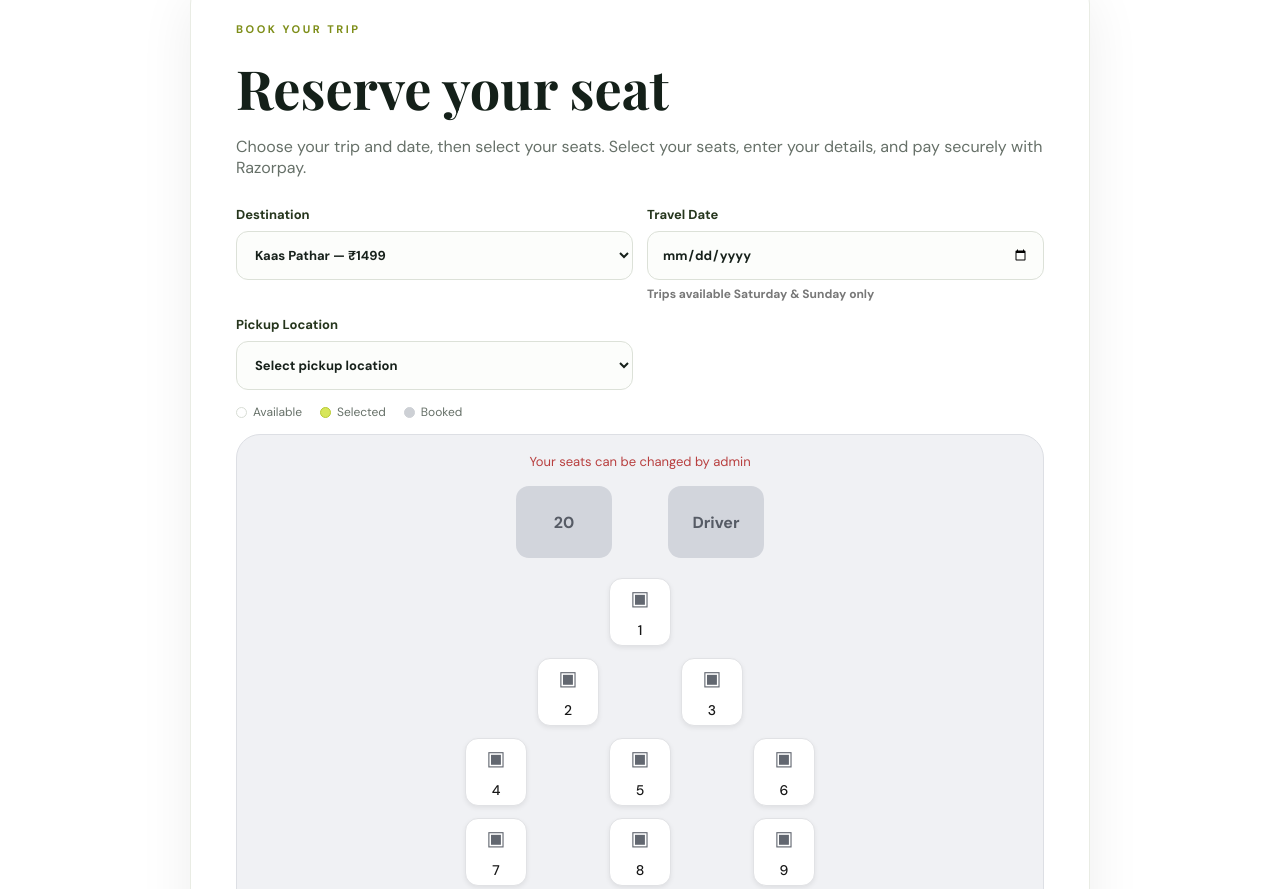
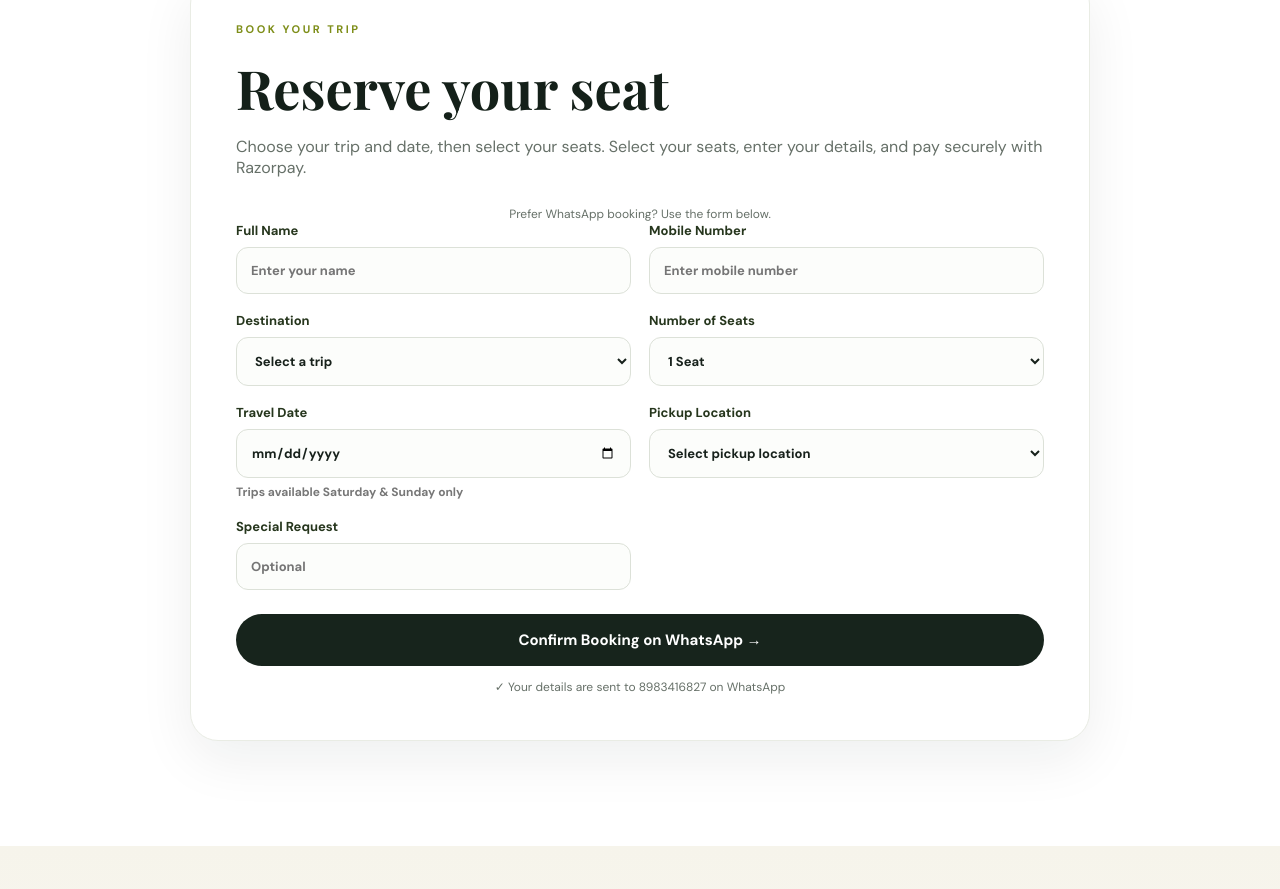
Before and after one commit to ganeshkamble2218-sketch/weekend-trips-pune, a website: page index.html in a window 1280 px wide. Shown: the part 2722-3611 px from the top of the page. Drawn offline with nearby package versions, Linux system fonts and the light colour scheme.

Commit message:
Show seat selection only after choosing a trip

```diff
--- a/index.html
+++ b/index.html
@@ -35,7 +35,7 @@
 <p class="eyebrow">BOOK YOUR TRIP</p>
 <h2>Reserve your seat</h2>
 <p class="booking-intro">Choose your trip and date, then select your seats. Select your seats, enter your details, and pay securely with Razorpay.</p>
-<div class="seat-booking">
+<div id="seatBooking" class="seat-booking" hidden><button id="closeSeatBooking" class="seat-close" type="button" aria-label="Close seat selection">×</button><div class="selected-trip-title"><span>Selected trip</span><strong id="selectedTripTitle">Choose your trip</strong></div>
 <div class="seat-toolbar">
 <label>Destination<select id="tripSeat"><option value="Kaas Pathar">Kaas Pathar — ₹1499</option><option value="Kokan">Kokan — ₹1050</option><option value="Matheran">Matheran — ₹999</option><option value="Mahabaleshwar">Mahabaleshwar — ₹1000</option></select></label>
 <label>Travel Date<input id="seatDate" type="date" required><small class="date-note">Trips available Saturday & Sunday only</small></label>
```
